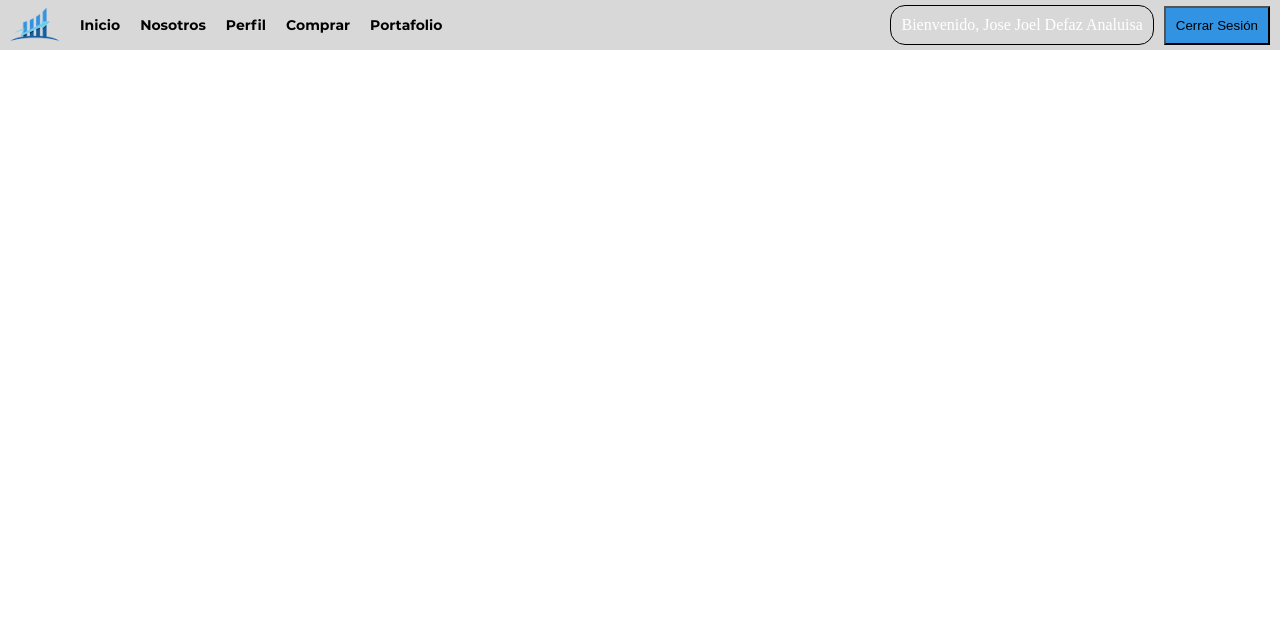
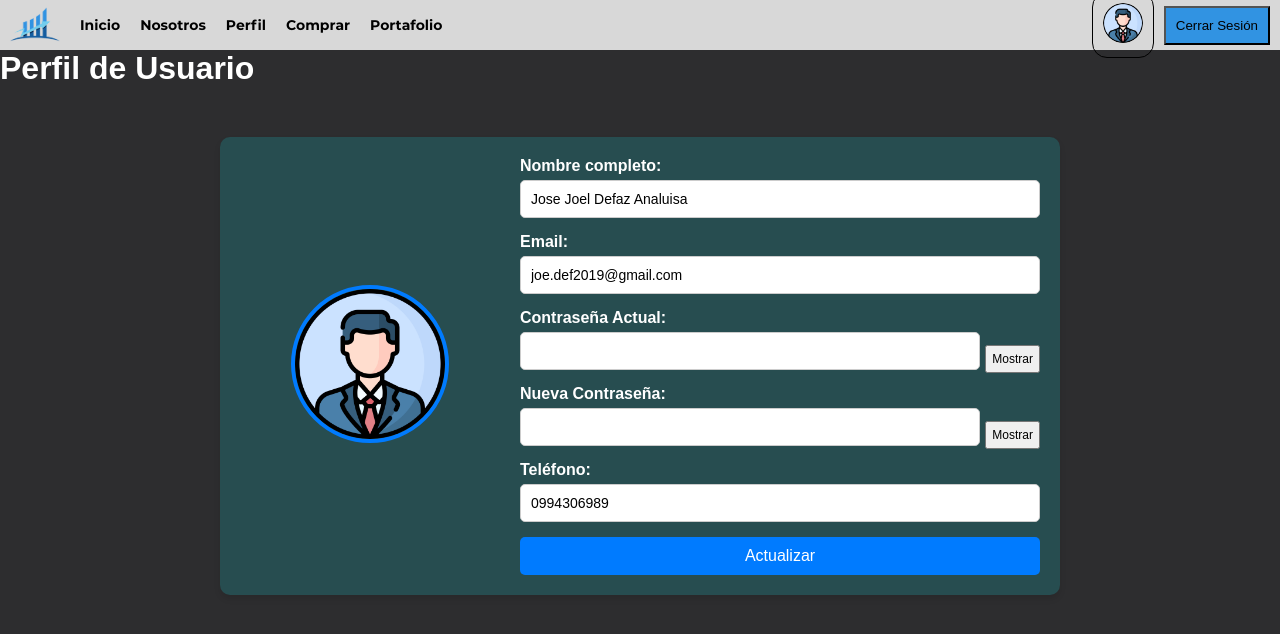
Before and after one commit to joeDeef/stock-track, a Django app: page /usuarios/perfil/ in a window 1280 px wide. Shown: the top 634 px of the page. Run offline with Django 5.2, Linux system fonts and the light colour scheme; a user stored in the database is signed in.

Commit message:
[Feature] : Actualizar el Perfil del Usuario

```diff
--- a/src/config/settings.py
+++ b/src/config/settings.py
@@ -123,7 +123,6 @@ USE_I18N = True
 
 USE_TZ = True
 
-
 # Static files (CSS, JavaScript, Images)
 STATIC_URL = '/static/'
 STATICFILES_DIRS = [
--- a/src/config/urls.py
+++ b/src/config/urls.py
@@ -2,6 +2,8 @@ from django.contrib import admin
 from django.urls import path, include
 from django.views.generic import TemplateView
 import main, usuarios, compras, portafolio
+from django.conf import settings
+from django.conf.urls.static import static
 
 urlpatterns = [
     path('admin/', admin.site.urls),
--- /dev/null
+++ b/src/static/js/passwordToggle.js
@@ -0,0 +1,18 @@
+document.addEventListener("DOMContentLoaded", function () {
+    const toggleButtons = document.querySelectorAll(".toggle-password");
+
+    toggleButtons.forEach(button => {
+        button.addEventListener("click", function () {
+            const inputId = this.getAttribute("data-input");
+            const passwordInput = document.getElementById(inputId);
+
+            if (passwordInput.type === "password") {
+                passwordInput.type = "text";
+                this.textContent = "Ocultar";
+            } else {
+                passwordInput.type = "password";
+                this.textContent = "Mostrar";
+            }
+        });
+    });
+});
--- /dev/null
+++ b/src/static/styles/perfil.css
@@ -0,0 +1,69 @@
+body {
+    font-family: Arial, sans-serif;
+    margin: 0;
+    padding: 0;
+    background-color: #2d2d2f;
+    color: white;
+}
+
+.profile-container {
+    display: flex;
+    align-items: center;
+    justify-content: center;
+    margin: 50px auto;
+    max-width: 800px;
+    background: #274d50;
+    box-shadow: 0 4px 6px rgba(0, 0, 0, 0.1);
+    padding: 20px;
+    border-radius: 10px;
+}
+
+.profile-image {
+    flex: 1;
+    text-align: center;
+}
+
+.profile-image img {
+    width: 150px;
+    height: 150px;
+    border-radius: 50%;
+    border: 4px solid #007bff;
+}
+
+.profile-details {
+    flex: 2;
+    padding-left: 20px;
+}
+
+.profile-details form {
+    display: flex;
+    flex-direction: column;
+}
+
+.profile-details label {
+    font-weight: bold;
+    margin-bottom: 5px;
+}
+
+.profile-details input {
+    margin-bottom: 15px;
+    padding: 10px;
+    font-size: 14px;
+    border: 1px solid #ccc;
+    border-radius: 5px;
+}
+
+.btn-actualizar {
+    background-color: #007bff;
+    color: #fff;
+    border: none;
+    padding: 10px 20px;
+    font-size: 16px;
+    border-radius: 5px;
+    cursor: pointer;
+    transition: background-color 0.3s;
+}
+
+.btn-actualizar:hover {
+    background-color: #0056b3;
+}
--- a/src/templates/header.html
+++ b/src/templates/header.html
@@ -1,3 +1,5 @@
+{% load static %}
+
 <header class="color-secundario d-flex justify-sb">
     <div class="barra f-left d-flex pl-1">
         <div class="logo"></div>
@@ -17,7 +19,7 @@
         {% if user.is_authenticated %}
             <!-- Si el usuario está autenticado -->
             <div class="boton pa-1 borde-1">
-                <span class="color-basico-fw f-b">Bienvenido, {{ user.nombres }}</span>
+                <img src="{% static 'img/perfilDefault.png' %}" alt="Foto de perfil predeterminada" class="perfil-img" style="width: 40px; height: 40px; border-radius: 50%;">
             </div>
             <form action="{% url 'usuarios:logout' %}" method="post">
                 {% csrf_token %}
--- a/src/templates/perfil.html
+++ b/src/templates/perfil.html
@@ -3,17 +3,80 @@
 <head>
     <meta charset="UTF-8">
     <meta name="viewport" content="width=device-width, initial-scale=1.0">
-    <title>Portafolio</title>
+    <title>Perfil</title>
     {% load static %}
     <link rel="stylesheet" href="{% static 'styles/style.css' %}">
-    <link rel="stylesheet" href="{% static 'styles/tabla.css' %}">
+    <link rel="stylesheet" href="{% static 'styles/perfil.css' %}">
 </head>
 <body>
-
     {% include 'header.html' %}
 
+    <h1>Perfil de Usuario</h1>
+
+    <div class="profile-container">
+        <!-- Imagen de Perfil -->
+        <div class="profile-image">
+            <img src="{% static 'img/perfilDefault.png' %}" alt="Imagen de perfil">
+        </div>
+
+        <!-- Datos Personales -->
+        <div class="profile-details">
+            <form action="{% url 'usuarios:updatePerfil' %}" method="POST">
+                {% csrf_token %}
+
+                <label for="nombre">Nombre completo:</label>
+                <input type="text" id="nombre" name="nombre" value="{{ usuario.nombres }}" required>
+
+                <label for="email">Email:</label>
+                <input type="email" id="email" name="email" value="{{ usuario.email }}" required>
+
+ <label for="contraseña_actual">Contraseña Actual:</label>
+<div style="display: flex; align-items: center;">
+    <input
+        type="password"
+        id="contraseña_actual"
+        name="contraseña_actual"
+        required
+        style="flex: 1; margin-right: 5px;"
+    >
+    <button
+        type="button"
+        class="toggle-password"
+        data-input="contraseña_actual"
+        style="padding: 5px; font-size: 12px;"
+    >
+        Mostrar
+    </button>
+</div>
+
+<label for="nueva_contraseña">Nueva Contraseña:</label>
+<div style="display: flex; align-items: center;">
+    <input
+        type="password"
+        id="nueva_contraseña"
+        name="nueva_contraseña"
+        required
+        style="flex: 1; margin-right: 5px;"
+    >
+    <button
+        type="button"
+        class="toggle-password"
+        data-input="nueva_contraseña"
+        style="padding: 5px; font-size: 12px;"
+    >
+        Mostrar
+    </button>
+</div>
 
 
+                <script src="{% static 'js/passwordToggle.js' %}"></script>
+                <label for="telefono">Teléfono:</label>
+                <input type="tel" id="telefono" name="telefono" value="{{ usuario.telefono }}" required>
+
+                <button type="submit" class="btn-actualizar">Actualizar</button>
+            </form>
+        </div>
+    </div>
     {% include 'mensajes.html' %}
     <script src="{% static 'js/mensajes.js' %}"></script>
 </body>
--- a/src/usuarios/urls.py
+++ b/src/usuarios/urls.py
@@ -11,5 +11,5 @@ urlpatterns = [
     path('iniciarSesion/', views.iniciar_sesion, name='iniciarSesion'),
     path('logout/', LogoutView.as_view(next_page='inicio'), name='logout'),
     path('perfil/', views.perfil, name='perfil'),
-
+    path('updatePerfil',views.update_perfil, name='updatePerfil')
 ]
--- a/src/usuarios/views.py
+++ b/src/usuarios/views.py
@@ -1,10 +1,11 @@
-from django.shortcuts import render
 from django.shortcuts import render, redirect
-from django.contrib.auth.models import User  # Para crear usuarios
-from django.contrib import messages  # Para mostrar mensajes de éxito o error
+from django.contrib.auth.models import User
+from django.contrib import messages
 from usuarios.models import UsuarioPersonalizado
 from django.contrib.auth import authenticate, login
 from portafolio.models import Portafolio
+from django.contrib.auth.decorators import login_required
+from django.contrib.auth.hashers import check_password
 
 def get_login(request):
     return render(request, 'login.html')
@@ -80,5 +81,49 @@ def crear_cuenta(request):
 
     return redirect('usuarios:signup')
 
+@login_required
 def perfil(request):
-    return render(request, 'perfil.html')
+    return render(request, 'perfil.html', {'usuario': request.user})
+
+def update_perfil(request):
+    if request.method == 'POST':
+        usuario = request.user
+
+        # Datos del formulario
+        nombre = request.POST.get('nombre')
+        email = request.POST.get('email')
+        telefono = request.POST.get('telefono')
+        contraseña_actual = request.POST.get('contraseña_actual')
+        nueva_contraseña = request.POST.get('nueva_contraseña')
+
+        # Validaciones
+        if not check_password(contraseña_actual, usuario.password):
+            messages.error(request, "La contraseña actual es incorrecta.")
+            return redirect('usuarios:perfil')
+
+        if nueva_contraseña and len(nueva_contraseña) < 8:
+            messages.error(request, "La nueva contraseña debe tener al menos 8 caracteres.")
+            return redirect('usuarios:perfil')
+
+        # Actualizamos los datos del usuario
+        usuario.nombres = nombre
+        usuario.email = email
+        usuario.telefono = telefono
+
+        if nueva_contraseña:
+            usuario.set_password(nueva_contraseña)  # Actualizamos la contraseña
+
+        usuario.save()  # Guardamos los cambios en la base de datos
+
+        # Volvemos a autenticar al usuario
+        if nueva_contraseña:
+            usuario = authenticate(request, username=usuario.username, password=nueva_contraseña)
+            if usuario:
+                login(request, usuario)  # Mantenemos la sesión activa
+
+        # Mensaje de éxito y redirección
+        messages.success(request, "Tu perfil ha sido actualizado correctamente.")
+        return redirect('usuarios:perfil')
+
+    # Si no es una solicitud POST, redirigimos al perfil
+    return redirect('usuarios:perfil')
```
Also changed, not shown: src/db.sqlite3, src/static/img/perfilDefault.png (added), src/usuarios/migrations/0002_usuariopersonalizado_imagen_perfil.py (added), src/usuarios/migrations/0003_remove_usuariopersonalizado_imagen_perfil.py (added).
